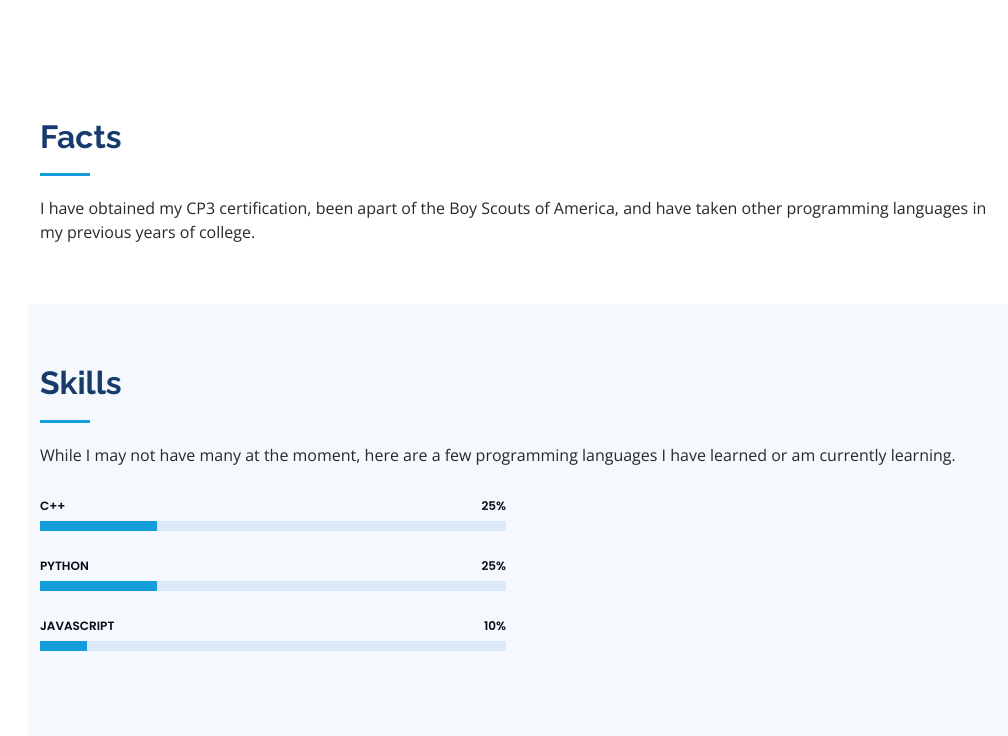
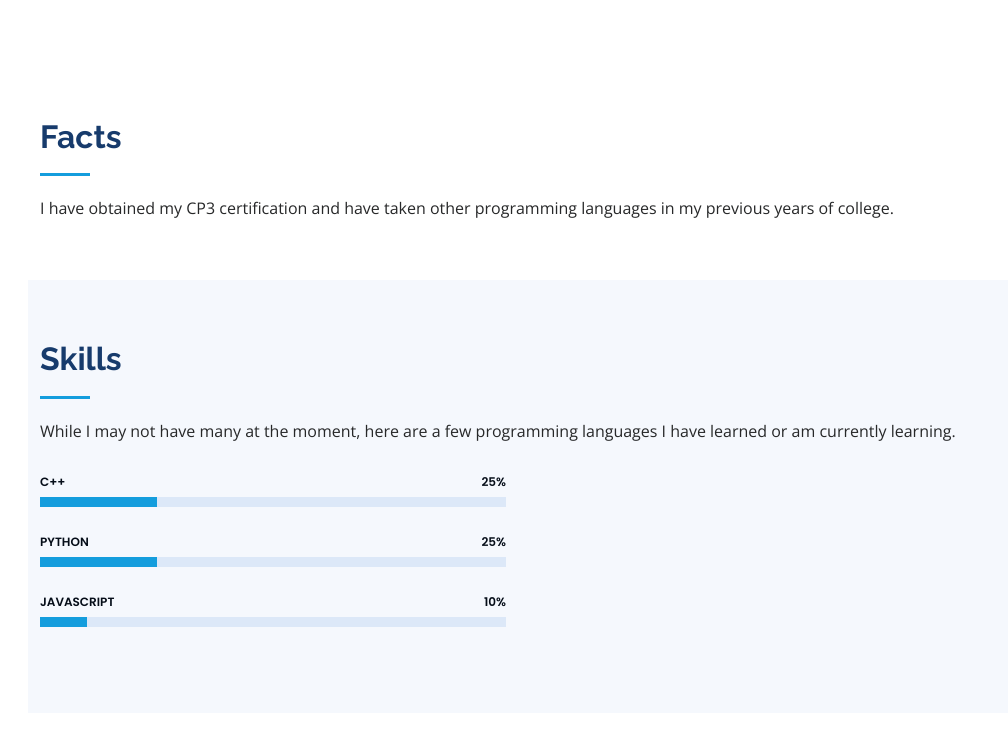
Before and after one commit to Bmhill0928/My-Resume, a Flask app: page / in a window 1280 px wide. Shown: the part 1476-2212 px from the top of the page, without its empty margins (272-1280 px from the left). Run offline with Flask 2, Linux system fonts and the light colour scheme; some libraries are stand-ins or nearby versions.

Commit message:
last touches

```diff
--- a/templates/index.html
+++ b/templates/index.html
@@ -130,7 +130,7 @@
 
         <div class="section-title">
           <h2>Facts</h2>
-          <p>I have obtained my CP3 certification, been apart of the Boy Scouts of America, and have taken other programming languages in my previous years of college.</p>
+          <p>I have obtained my CP3 certification and have taken other programming languages in my previous years of college.</p>
         </div>
 
         <div class="row no-gutters">
```
